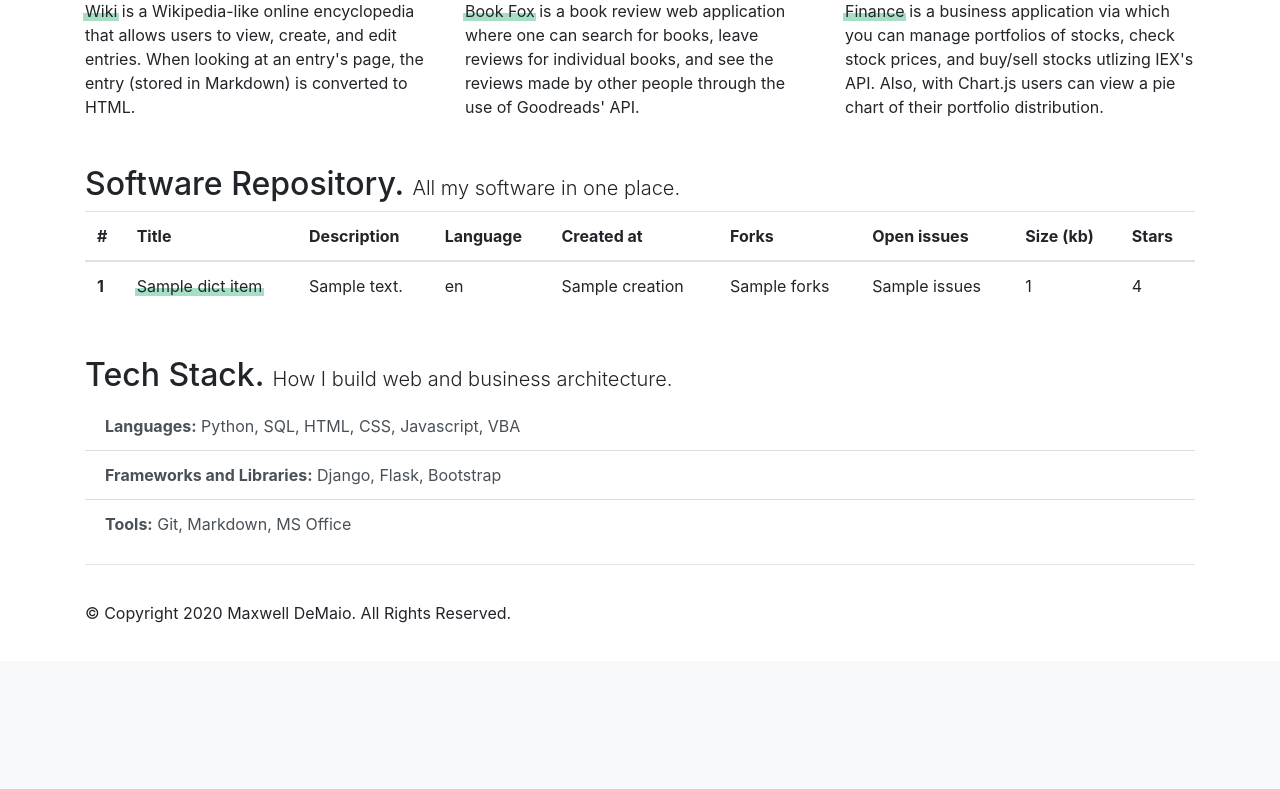
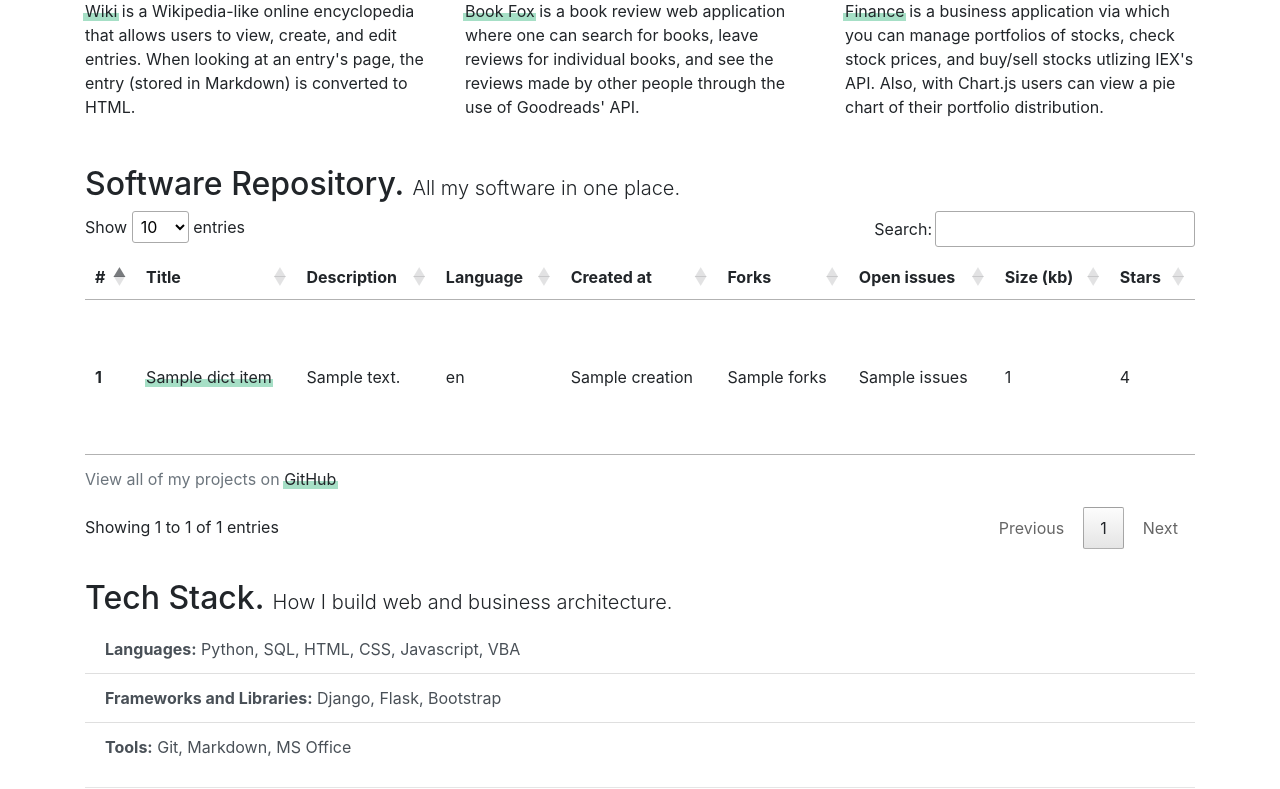
Before and after one commit to maxdemaio/mflask, a Flask app: template templates/software.html in a window 1280 px wide. Shown: the part 377-1166 px from the top of the page. Before the commit the page ends 1000 px from the top, so only its background shows below. Run offline with Flask 2, Linux system fonts and the light colour scheme; the template is opened without the code that fills it: most values are stand-ins (such as "Sample title", 1, 10 or a date in 2020); some libraries are stand-ins or nearby versions.

Commit message:
Added jQuery table styling

```diff
--- a/static/myStyles.css
+++ b/static/myStyles.css
@@ -7,10 +7,18 @@ footer {
     padding-bottom: 20px;
 }
 
+/** Table stylings **/
+table {
+    height:200px;
+    overflow-y:auto;
+    width: 100%;
+}
+
 .myFeature {
     margin-top: 30px;
 }
 
+/** Anchor tag stylings **/
 .myLink {
     text-decoration: none;
     color: #212529;
--- a/templates/base.html
+++ b/templates/base.html
@@ -9,6 +9,17 @@
         <title>Maxwell DeMaio - {% block title %}{% endblock %}</title>
         <meta name="description"
             content="Maxwell DeMaio's personal website. Here you can find out more about me, the projects I have completed, and the languages I speak/use." />
+
+        <!--Bootstrap JS-->
+        <script src="https://code.jquery.com/jquery-3.3.1.slim.min.js"
+            integrity="sha384-q8i/X+965DzO0rT7abK41JStQIAqVgRVzpbzo5smXKp4YfRvH+8abtTE1Pi6jizo"
+            crossorigin="anonymous"></script>
+        <script src="https://cdnjs.cloudflare.com/ajax/libs/popper.js/1.14.7/umd/popper.min.js"
+            integrity="sha384-UO2eT0CpHqdSJQ6hJty5KVphtPhzWj9WO1clHTMGa3JDZwrnQq4sF86dIHNDz0W1"
+            crossorigin="anonymous"></script>
+        <script src="https://stackpath.bootstrapcdn.com/bootstrap/4.3.1/js/bootstrap.min.js"
+            integrity="sha384-JjSmVgyd0p3pXB1rRibZUAYoIIy6OrQ6VrjIEaFf/nJGzIxFDsf4x0xIM+B07jRM"
+            crossorigin="anonymous"></script>
 {% endblock %}
 </head>
 
--- a/templates/software.html
+++ b/templates/software.html
@@ -3,6 +3,15 @@
 
 {% block head %}
 {{ super() }}
+<link rel="stylesheet" href="https://cdn.datatables.net/1.10.22/css/jquery.dataTables.min.css">
+<script type="text/javascript" src="https://cdn.datatables.net/1.10.22/js/jquery.dataTables.min.js"></script>
+
+<script>
+    $(document).ready(function () {
+        $('#myTable').DataTable();
+    });
+</script>
+
 {% endblock %}
 
 {% block top %}
@@ -99,8 +108,9 @@
         <!--My software repository-->
         <div class="myFeature">
             <h2>Software Repository. <span class="lead">All my software in one place.</span></h2>
-            <div class="table-responsive">
-                <table class="table table-hover myTable">
+            <div>
+                <table id="myTable">
+                    <caption>View all of my projects on <a href="https://github.com/maxwelldemaio" class="myLink">GitHub</a></caption>
                     <thead>
                         <tr>
                             <th scope="col">#</th>
@@ -151,6 +161,7 @@
         <hr>
 
     </div>
+
 {% endblock %}
 
 {% block footer %}
```
